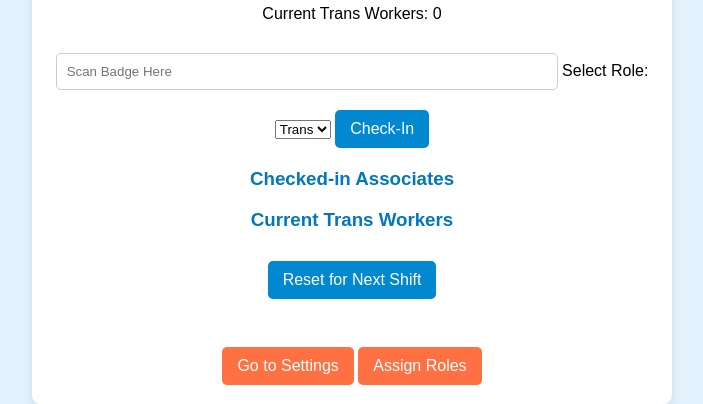
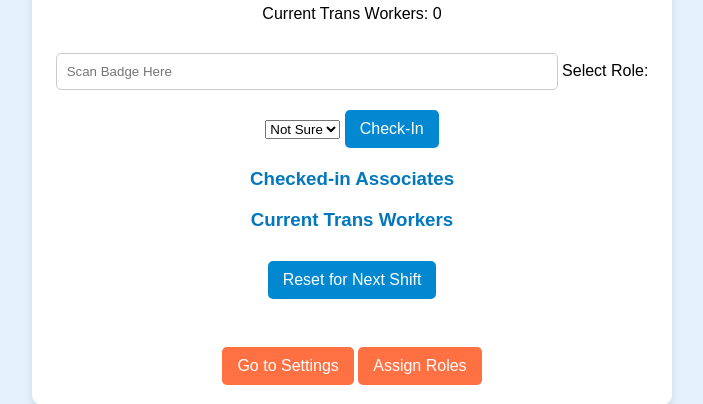
Before and after one commit to quetzin/Headcount, a Flask app: template templates/index.html in a window 1280 px wide. Shown: the part 201-605 px from the top of the page, without its empty margins (288-991 px from the left). Run offline with Flask 3, Linux system fonts and the light colour scheme; the template is opened without the code that fills it, so the values that code supplies are empty.

Commit message:
fixed ropotics operator and trans bug

```diff
--- a/app.py
+++ b/app.py
@@ -41,7 +41,7 @@ roles = {
 
 # Store checked-in associates (now a dictionary to track roles)
 associates = {}
-trans_associates = {}  # Store associates working in Trans or Pit
+trans_associates = {}  # Store associates working in Trans, Pit, or Robotics Operator
 
 @app.route("/")
 def index():
@@ -87,7 +87,7 @@ def checkin():
     if name in associates or name in trans_associates:
         return jsonify({"error": "Badge already scanned"}), 400
 
-    if role in ["Trans", "Pit"]:
+    if role in ["Trans", "Pit", "Robotics Operator"]:
         trans_associates[name] = role  # Store associate in trans workers counter
     else:
         associates[name] = role  # Store associate in regular check-ins
@@ -109,13 +109,13 @@ def move():
     new_role = request.form["new_role"]
     if name in associates:
         del associates[name]
-        if new_role in ["Trans", "Pit"]:
+        if new_role in ["Trans", "Pit", "Robotics Operator"]:
             trans_associates[name] = new_role
         else:
             associates[name] = new_role
     elif name in trans_associates:
         del trans_associates[name]
-        if new_role in ["Trans", "Pit"]:
+        if new_role in ["Trans", "Pit", "Robotics Operator"]:
             trans_associates[name] = new_role
         else:
             associates[name] = new_role
--- a/templates/index.html
+++ b/templates/index.html
@@ -17,7 +17,7 @@
             <input type="text" name="badge_id" placeholder="Scan Badge Here" required>
             <label for="role">Select Role:</label>
             <select name="role" required>
-                <option value="Trans">Trans</option>
+                <option value="Not Sure">Not Sure</option>
                 {% for category, role_list in roles.items() %}
                     {% for role in role_list %}
                         <option value="{{ role }}">{{ role }}</option>
```
